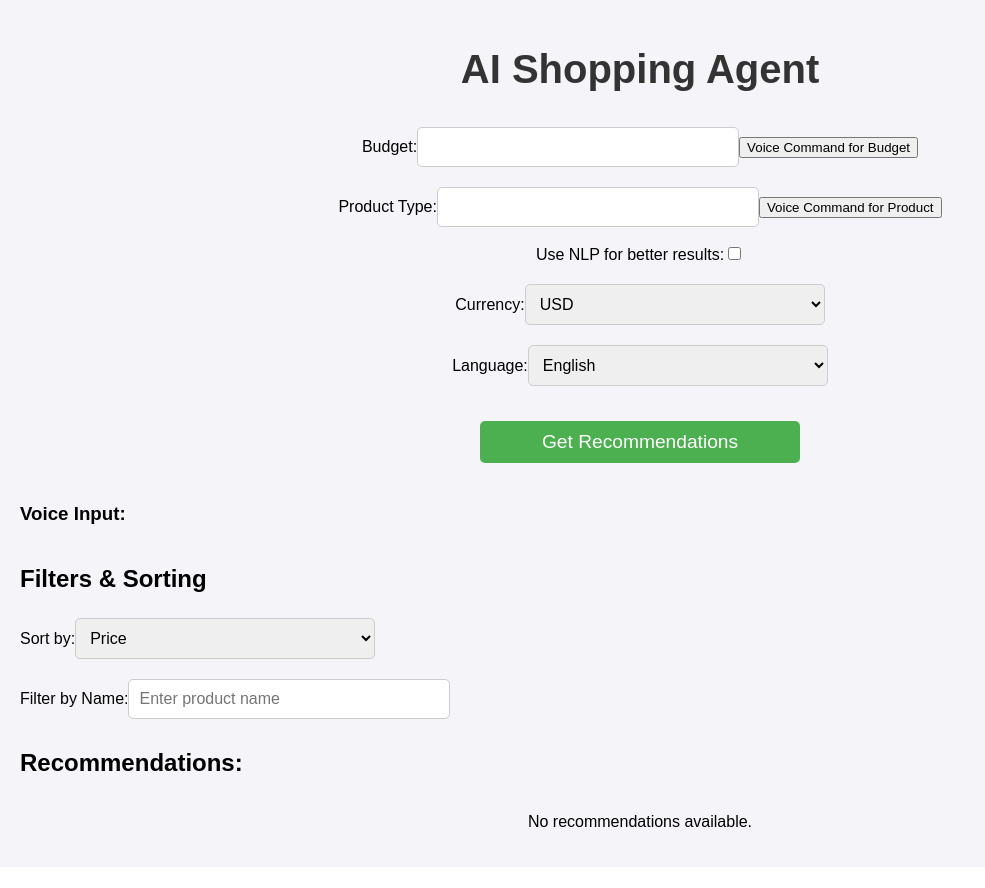
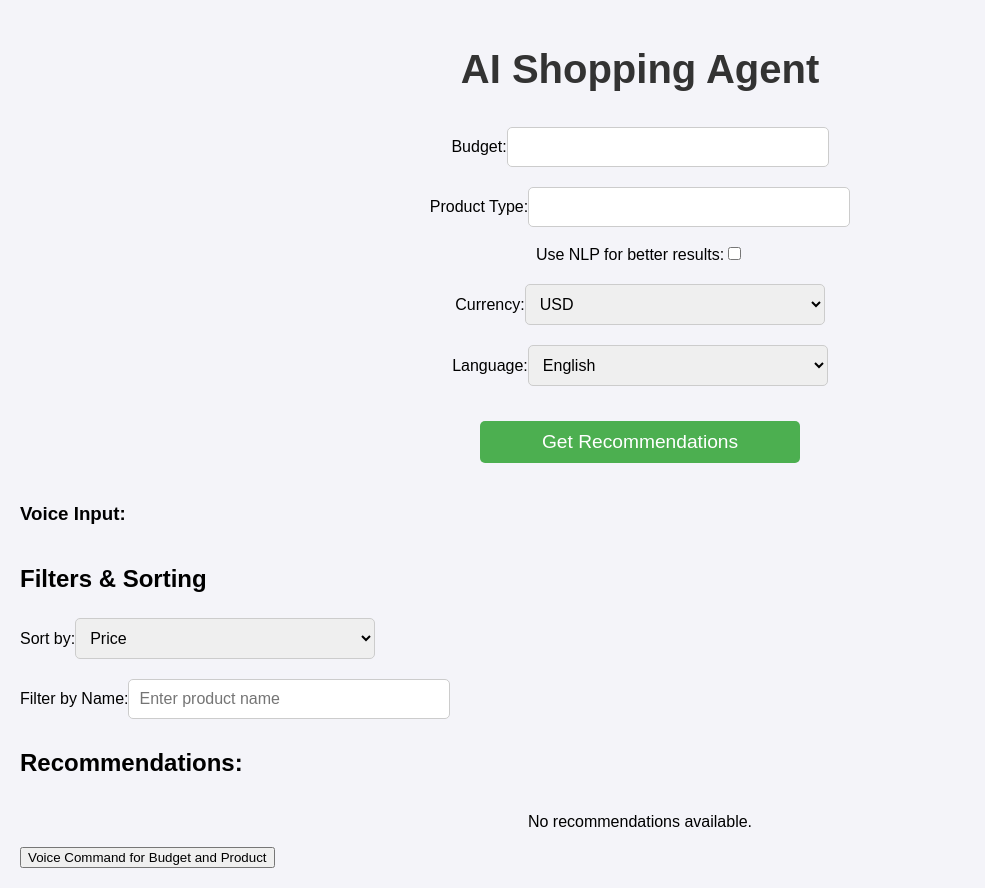
Before and after one commit to VINUKA-DINETHMIN/ai-shopping-agent, a React (Create React App) app in the folder ai-agent-frontend/: page / in a window 1280 px wide. Shown: the whole page, without its empty margins (0-985 px from the left). Before the commit the page ends 867 px from the top, so only its background shows below. Built offline with nearby package versions, Linux system fonts and the light colour scheme.

Commit message:
Update App.js

```diff
--- a/ai-agent-frontend/src/App.js
+++ b/ai-agent-frontend/src/App.js
@@ -94,25 +94,28 @@ function App() {
     item.name.toLowerCase().includes(filterText.toLowerCase())
   );
 
-  const startListeningForBudget = () => {
+  const startListening = () => {
     recognition.start();
     recognition.onresult = (event) => {
       const latestTranscript = event.results[event.results.length - 1][0].transcript.toLowerCase();
       setTranscript(latestTranscript); // Update the transcript with the latest result
-      const budget = latestTranscript.match(/\d+/); // Extract number from the command
-      if (budget) {
-        setCriteria((prev) => ({ ...prev, budget: budget[0] }));
+
+      // Extract budget and product from the transcript
+      const budgetMatch = latestTranscript.match(/\d+/); // Extract number from the command
+      const productMatch = latestTranscript.replace("product", "").trim();
+
+      if (budgetMatch) {
+        setCriteria((prev) => ({ ...prev, budget: budgetMatch[0] }));
       }
-    };
-  };
 
-  const startListeningForProduct = () => {
-    recognition.start();
-    recognition.onresult = (event) => {
-      const latestTranscript = event.results[event.results.length - 1][0].transcript.toLowerCase();
-      setTranscript(latestTranscript); // Update the transcript with the latest result
-      const product = latestTranscript.replace("product", "").trim();
-      setCriteria((prev) => ({ ...prev, product }));
+      if (productMatch) {
+        setCriteria((prev) => ({ ...prev, product: productMatch }));
+      }
+
+      // Automatically submit the form after capturing both budget and product
+      if (budgetMatch && productMatch) {
+        handleSubmit(new Event("submit"));
+      }
     };
   };
 
@@ -130,14 +133,6 @@ function App() {
             required
             className="input-field"
           />
-          <button
-            type="button"
-            onClick={startListeningForBudget}
-            className="voice-button"
-            disabled={isListening}
-          >
-            {isListening ? "Listening..." : "Voice Command for Budget"}
-          </button>
         </div>
         <div className="form-group">
           <label>Product Type:</label>
@@ -149,14 +144,6 @@ function App() {
             required
             className="input-field"
           />
-          <button
-            type="button"
-            onClick={startListeningForProduct}
-            className="voice-button"
-            disabled={isListening}
-          >
-            {isListening ? "Listening..." : "Voice Command for Product"}
-          </button>
         </div>
         <div className="form-group">
           <label>Use NLP for better results:</label>
@@ -229,6 +216,15 @@ function App() {
           ))
         )}
       </div>
+
+      <button
+        type="button"
+        onClick={startListening}
+        className="voice-button"
+        disabled={isListening}
+      >
+        {isListening ? "Listening..." : "Voice Command for Budget and Product"}
+      </button>
     </div>
   );
 }
```
